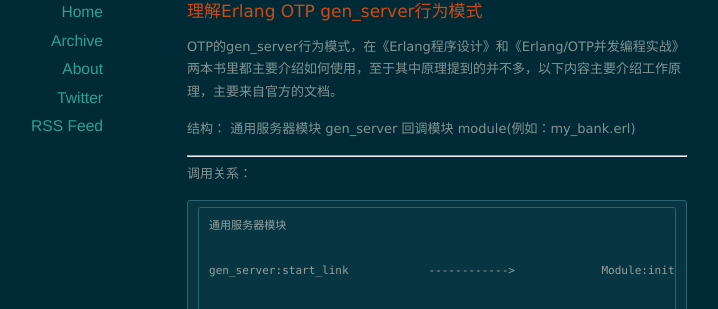
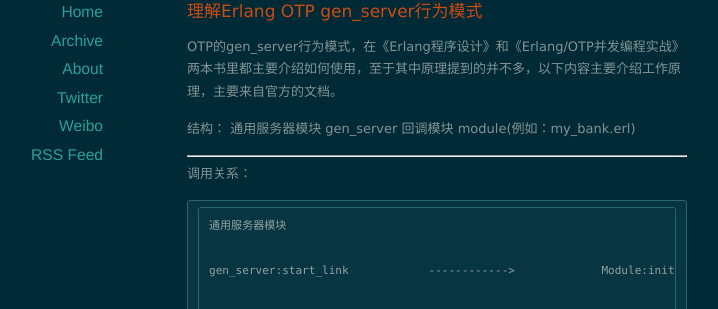
Before and after one commit to EdwardYuan/EdwardYuan.github.io, a Jekyll site: the page built from index.html, in a window 1280 px wide. Shown: the part 173-482 px from the top of the page, without its empty margins (203-921 px from the left). Built offline with Jekyll 4.4.1, drawn with Linux system fonts in a browser that asks for light colours; nearby versions of some CDN libraries; the list of posts is cut into pages by our own code.

```diff
--- a/_layouts/default.html
+++ b/_layouts/default.html
@@ -36,7 +36,8 @@
           <li><a href="/">Home</a></li>
           <li><a href="/archives">Archive</a></li>
           <li><a href="/about">About</a></li>
-          <li><a href="http://twitter.com/redwall_hp">Twitter</a></li>
+          <li><a href="https://twitter.com/edward_yb">Twitter</a></li>
+		  <li><a href="">Weibo</a></li>
           <li><a href="/feed.xml">RSS Feed</a></li>
         </ul>
       </nav>
```
